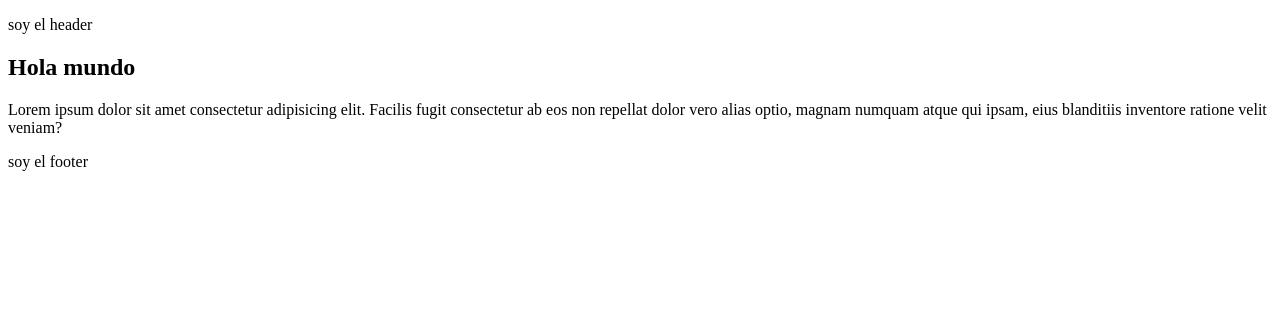
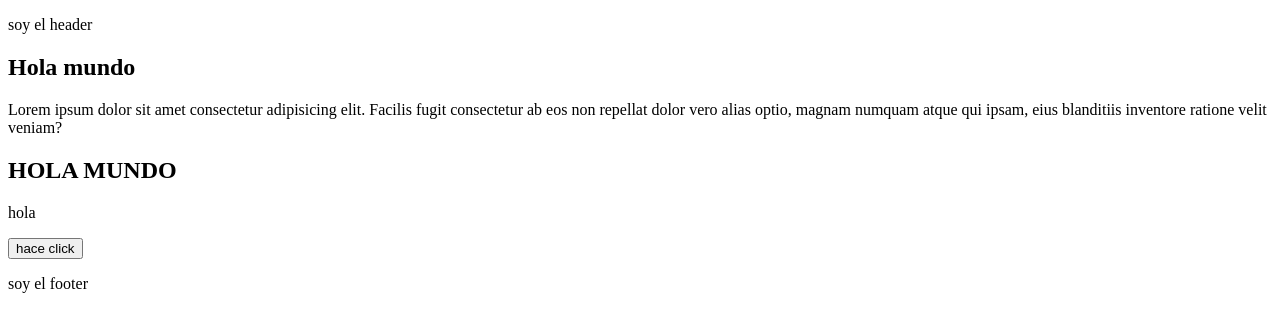
Before and after one commit to Emanuelp8/Proyecto-uno, a plain HTML site: page index.html in a window 1280 px wide. Drawn offline with Linux system fonts and the light colour scheme.

Commit message:
puse otra section en main y cree el estilo.css

```diff
--- a/index.html
+++ b/index.html
@@ -14,6 +14,11 @@
             <h1>Hola mundo</h1>
             <p>Lorem ipsum dolor sit amet consectetur adipisicing elit. Facilis fugit consectetur ab eos non repellat dolor vero alias optio, magnam numquam atque qui ipsam, eius blanditiis inventore ratione velit veniam?</p>
         </section>
+        <section>
+            <h2>HOLA MUNDO</h2>
+            <P>hola </P>
+            <button>hace click</button>
+        </section>
     </main>
     <footer>
         <p>soy el footer</p>
```
